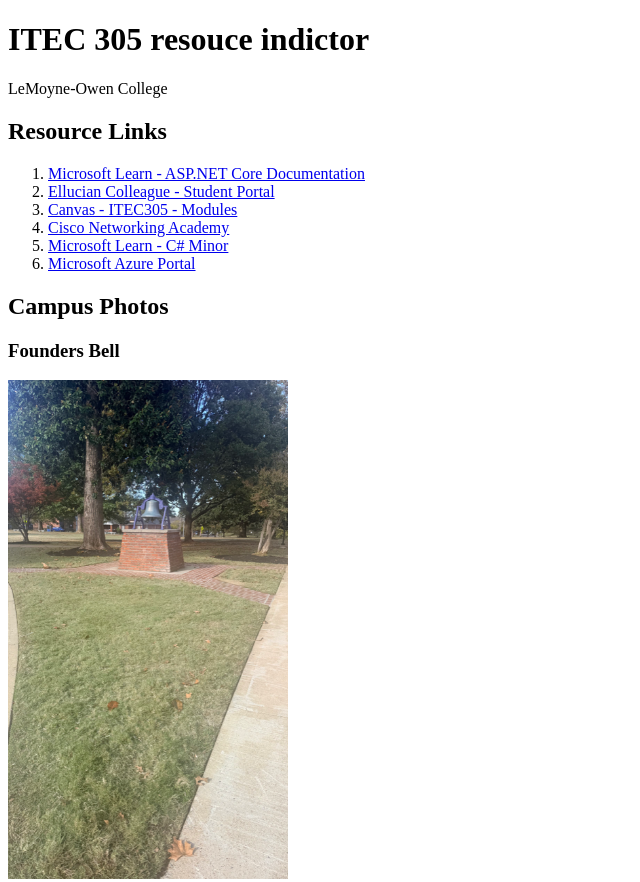
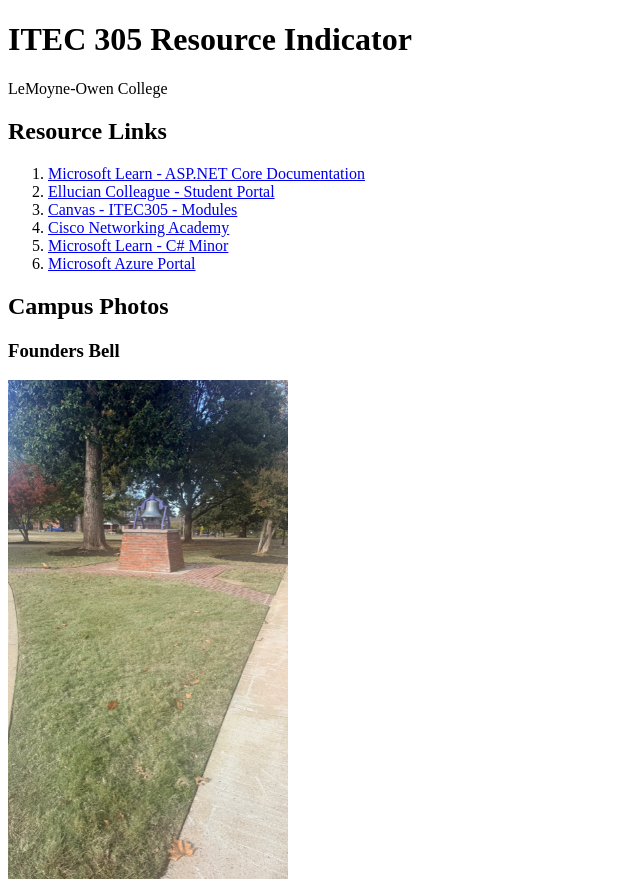
Before and after one commit to KennyTech901/KYF26AzureWebApp, a plain HTML site: page index.html in a window 1280 px wide. Shown: the top 882 px of the page, without its empty margins (0-640 px from the left). Drawn offline with Linux system fonts and the light colour scheme.

Commit message:
Correct Resource Indicator title

```diff
--- a/index.html
+++ b/index.html
@@ -3,11 +3,11 @@
 <head>
     <meta charset="utf-8">
     <meta name="viewport" content="width=device-width, initial-scale=1">
-    <title>ITEC 305 resouce indictor</title>
+    <title>ITEC 305 Resource Indicator</title>
 </head>
 <body>
     <header>
-        <h1>ITEC 305 resouce indictor</h1>
+        <h1>ITEC 305 Resource Indicator</h1>
         <p>LeMoyne-Owen College</p>
     </header>
 
```
